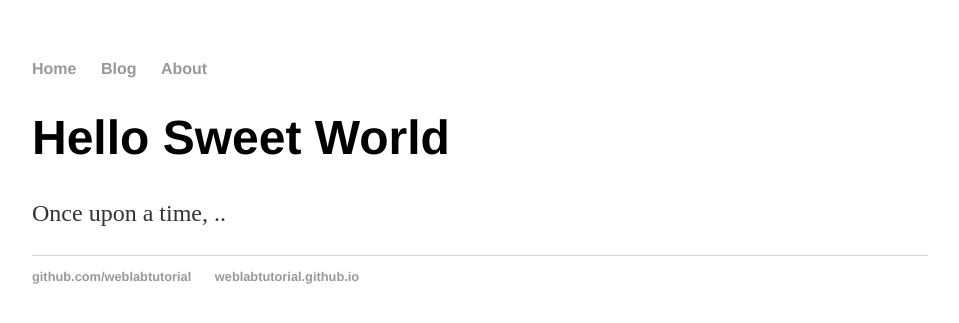
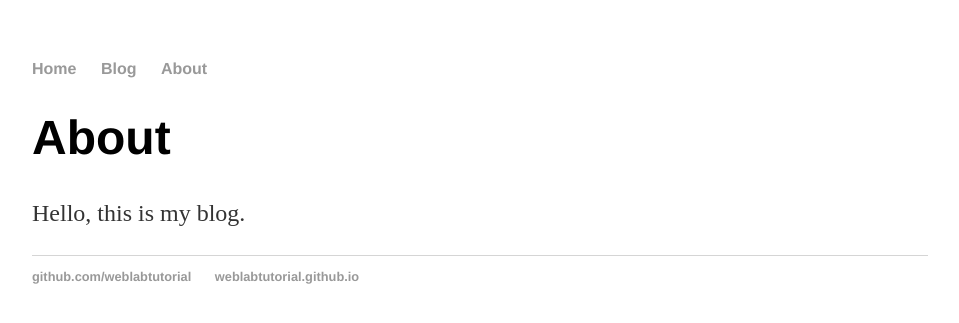
Before and after one commit to as2135/as2135.github.io, a Jekyll site: the page built from about/index.html, in a window 1280 px wide. Shown: the top 323 px of the page, without its empty margins (160-1119 px from the left). Built offline with Jekyll 4.4.1, drawn with Linux system fonts in a browser that asks for light colours.

Commit message:
Update index.html

```diff
--- a/about/index.html
+++ b/about/index.html
@@ -3,6 +3,6 @@ layout: default
 title: Web Programming
 ---
 <div class="blurb">
-  <h1>Hello Sweet World</h1>
-  <p>Once upon a time, ..</p>
+  <h1>About</h1>
+  <p>Hello, this is my blog.</p>
 </div>
```
